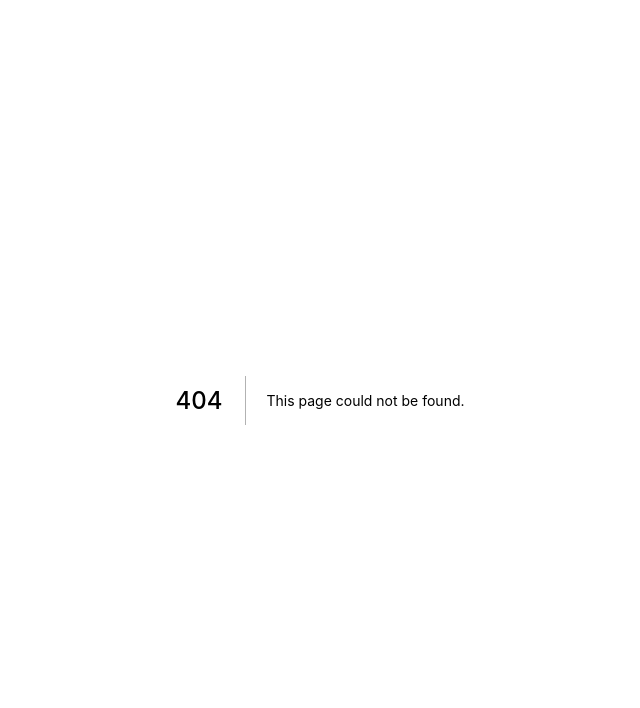
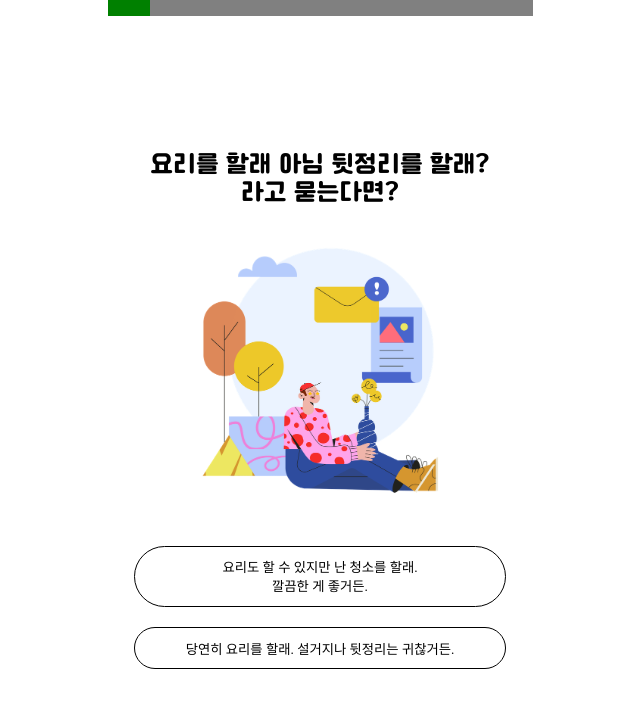
Before and after one commit to helloheesu/azkm-travel-test, a Next.js app: page /test/1 in a window 1280 px wide. Before the commit this address had no page. Shown: the top 708 px of the page, without its empty margins (320-960 px from the left). Built offline with nearby package versions, Linux system fonts and the light colour scheme; a web font is replaced by a local one.

Commit message:
test pages & progress bar

```diff
--- /dev/null
+++ b/components/Progress.tsx
@@ -0,0 +1,10 @@
+interface Props {
+  max: number;
+  value: number;
+}
+
+const Progress = ({ max, value }: Props) => {
+  return <progress max={max} value={value}></progress>;
+};
+
+export default Progress;
--- a/pages/index.tsx
+++ b/pages/index.tsx
@@ -22,7 +22,7 @@ const Home: NextPage = () => {
       </div>
       {/* </div> */}
       {/* <div className="lower"> */}
-      <Link href={'test'}>
+      <Link href={'test/1'}>
         <a>
           <button className="button accent">테스트 시작 &gt;</button>
         </a>
--- /dev/null
+++ b/pages/test/1.tsx
@@ -0,0 +1,29 @@
+import type { NextPage } from 'next';
+import Image from 'next/image';
+import Progress from '../../components/Progress';
+import IntroPic from '../../public/images/intro.png';
+
+const Test: NextPage = () => {
+  return (
+    <div className="container">
+      <Progress max={10} value={1} />
+      <h2 className="heading">
+        요리를 할래 아님 뒷정리를 할래? <br />
+        라고 묻는다면?
+      </h2>
+      <div className="main-image">
+        <Image src={IntroPic} alt="인트로 이미지 설명" />
+      </div>
+      <button className="button option">
+        요리도 할 수 있지만 난 청소를 할래.
+        <br />
+        깔끔한 게 좋거든.
+      </button>
+      <button className="button option">
+        당연히 요리를 할래. 설거지나 뒷정리는 귀찮거든.
+      </button>
+    </div>
+  );
+};
+
+export default Test;
--- a/styles/globals.css
+++ b/styles/globals.css
@@ -31,6 +31,7 @@ body {
 
 .heading {
   font-family: Cafe24Ssurround;
+  margin-bottom: 1em;
 }
 
 .container {
@@ -44,6 +45,16 @@ body {
   align-items: stretch;
   position: relative;
   /* background-color: #feba12; */
+}
+
+.container progress[value] {
+  /* Reset the default appearance */
+  -webkit-appearance: none;
+  appearance: none;
+
+  position: absolute;
+  top: 0;
+  width: 100%;
 }
 
 .main-image {
```
Also changed, not shown: pages/test.tsx (deleted, +0 -18 lines).
